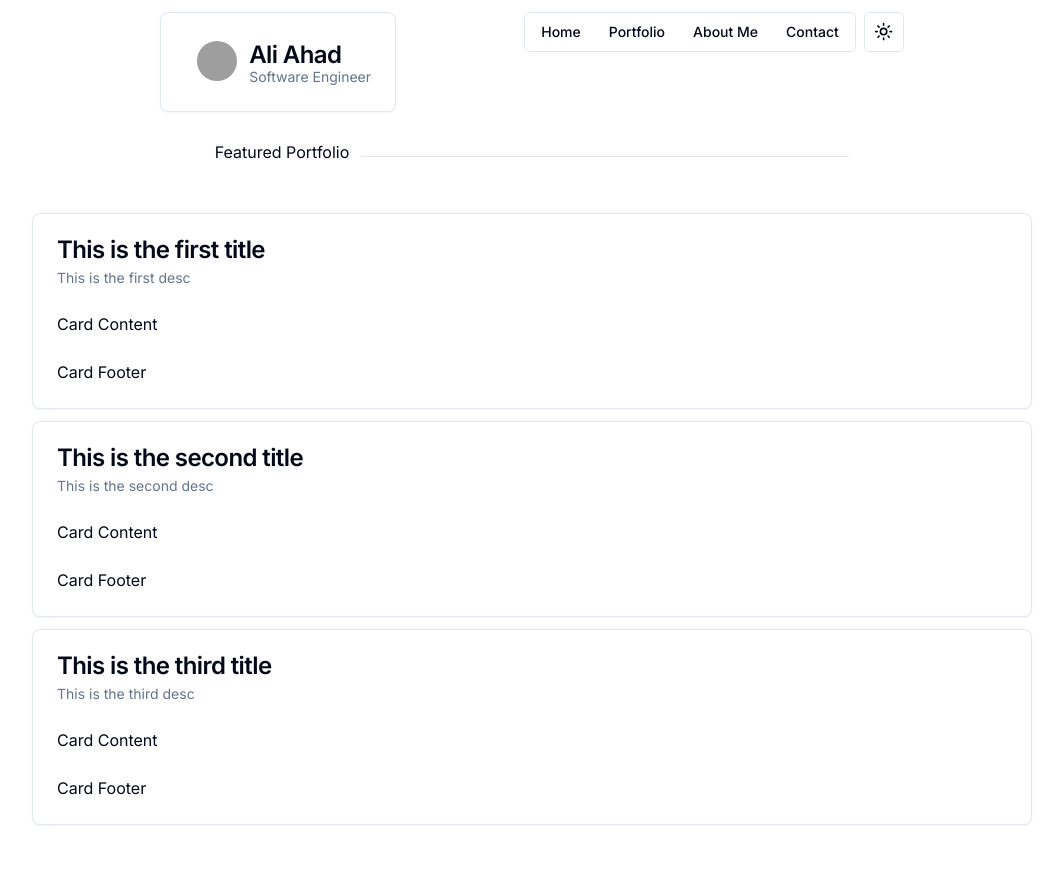
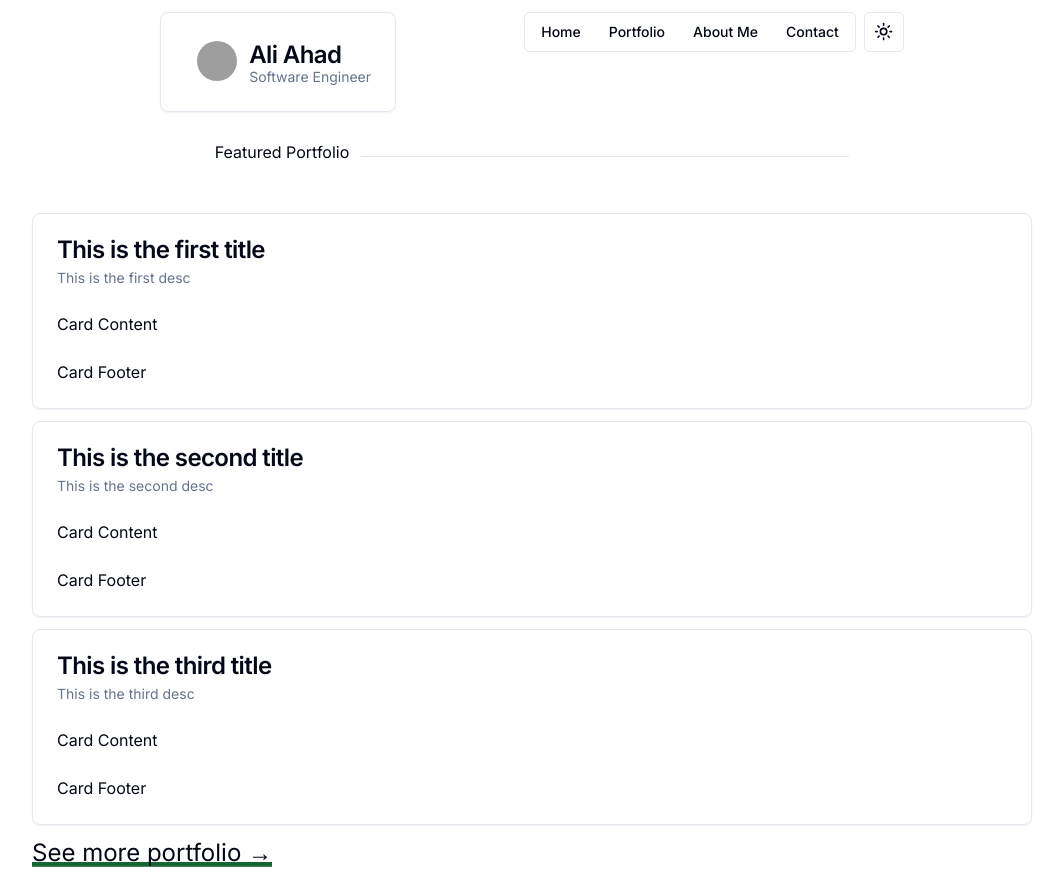
Before and after one commit to TheAliAhad/aliahad, a Next.js app: page / in a window 1280 px wide. Shown: the whole page, without its empty margins (108-1171 px from the left). Before the commit the page ends 849 px from the top, so only its background shows below. Built offline with nearby package versions, Linux system fonts and the light colour scheme; grey boxes are pictures that could not be loaded.

Commit message:
link style

```diff
--- a/app/globals.css
+++ b/app/globals.css
@@ -74,3 +74,11 @@
     @apply bg-background text-foreground;
   }
 }
+
+.underlineLink {
+  @apply bg-gradient-to-r from-green-800 to-green-800 bg-no-repeat
+  no-underline [background-position:0_100%]
+  [background-size:100%_0.2em] focus:[background-size:100%_100%] hover:text-white
+  hover:[background-size:100%_100%] motion-safe:transition-all
+  motion-safe:duration-300 dark:from-green-800 dark:to-green-800;
+}
--- a/app/page.tsx
+++ b/app/page.tsx
@@ -1,5 +1,6 @@
 import { Line } from "@/components/manual/line";
 import { PortfolioCard } from "@/components/portfolioCard";
+import Link from "next/link";
 export default function Home() {
   return (
     <>
@@ -13,6 +14,12 @@ export default function Home() {
       </div>
 
       <PortfolioCard />
+      <Link
+        href="/about"
+        className="underlineLink text-md w-max cursor-pointer sm:text-lg md:text-xl xl:text-2xl"
+      >
+        See more portfolio &rarr;
+      </Link>
     </>
   );
 }
```
